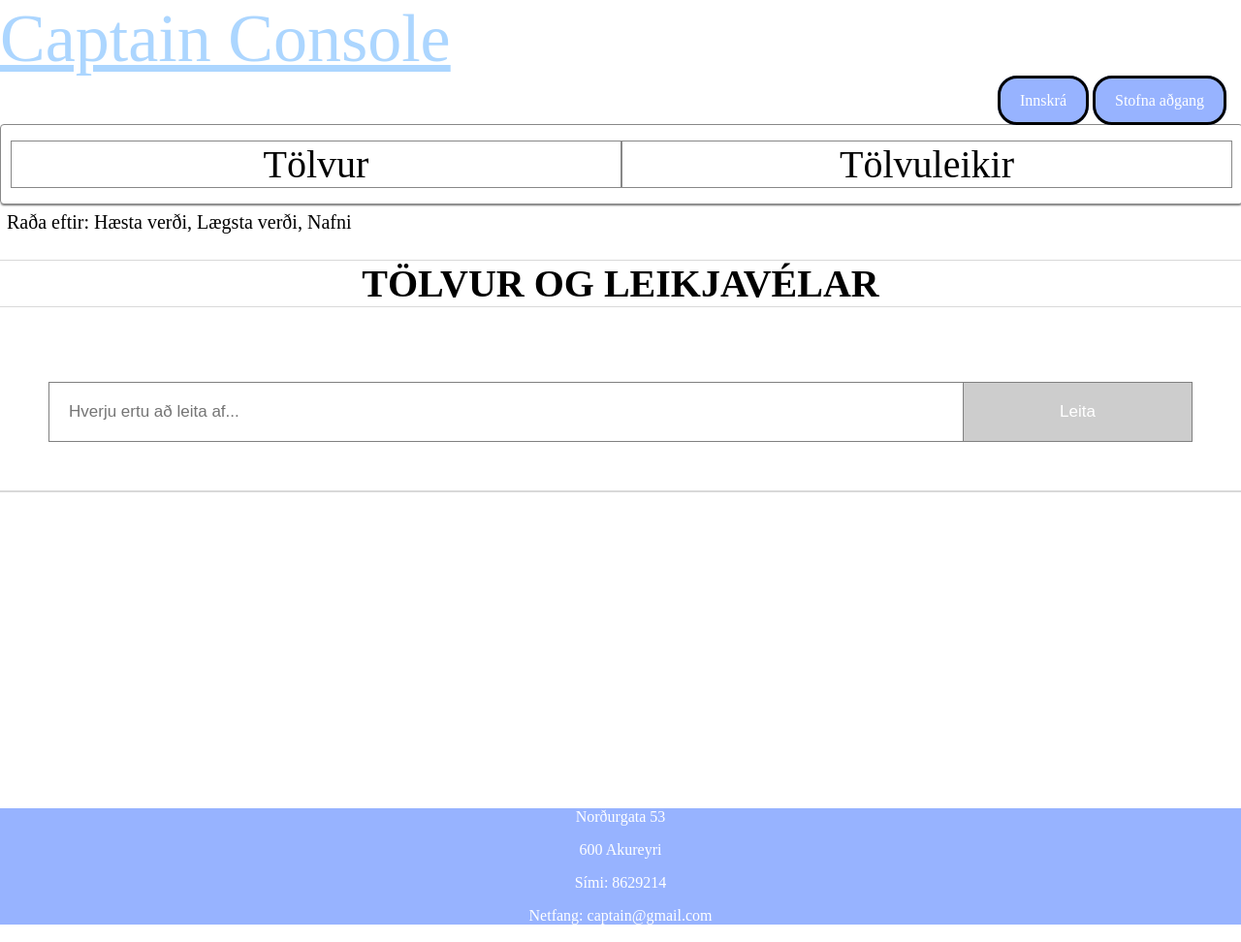
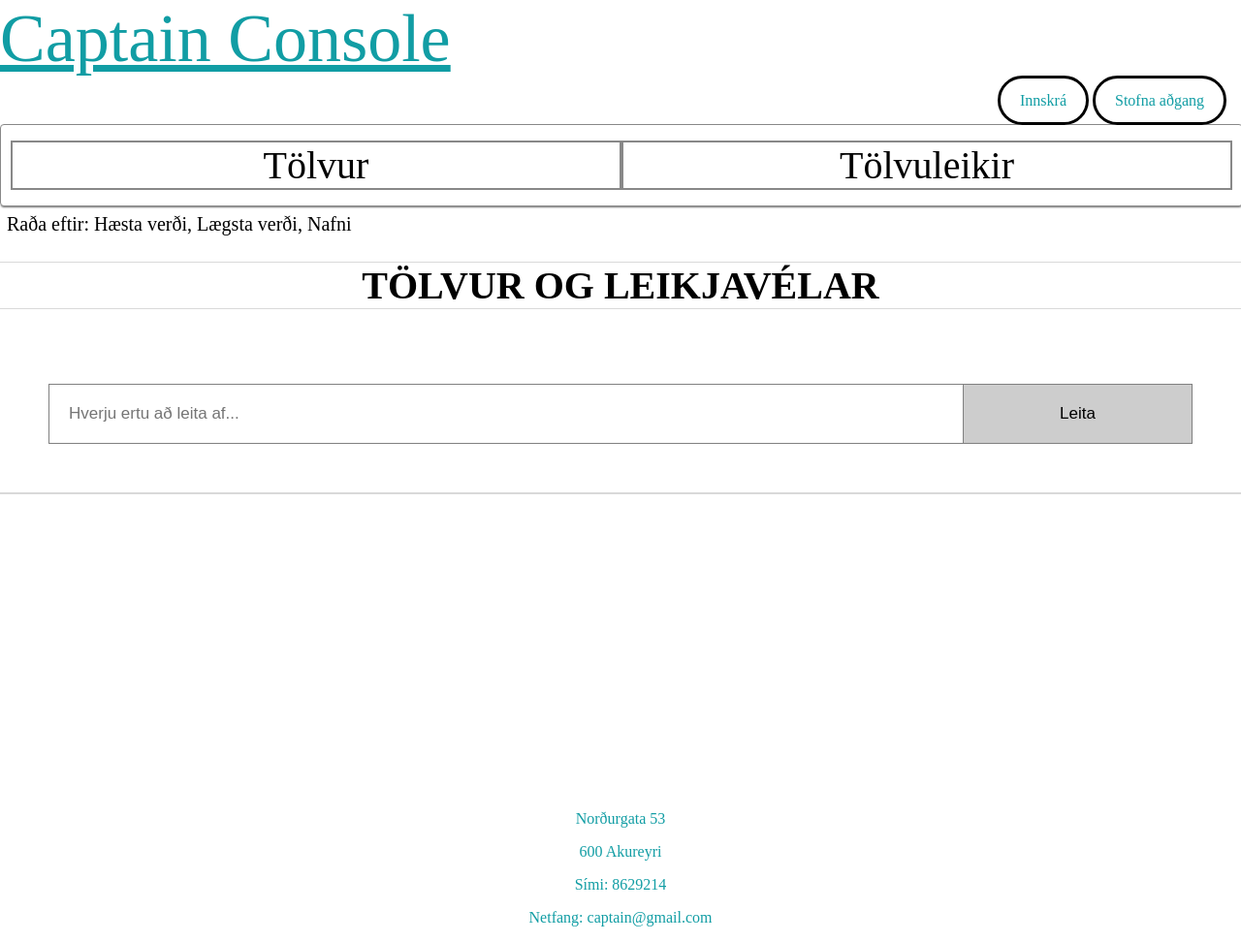
Before and after one commit to fridriks19/verkelgtnams2, a Django app: page /computers/ in a window 1280 px wide. Shown: the whole page at 97% size. Run offline with Django 3.2, Linux system fonts and the light colour scheme; data that the repository does not hold is empty.

Commit message:
css update

```diff
--- a/static/css/main.css
+++ b/static/css/main.css
@@ -31,29 +31,23 @@ a:hover{
 }
 
 .login #login, #register, #logout{
-    background-color: rgb(151, 179, 255);
-    color: white;
+    background-color: white;
+    color: rgb(17, 157, 164);
     padding: 14px 20px;
     margin: 8px 0;
     border-style: solid;
     border-color: rgb(0, 0, 0);
     cursor: pointer;
     width: 10%;
-    border-radius: 20px;
+    border-radius: 30px;
     text-decoration: none;
 }
-
-
-
-
-
 
 .footer  {
       left: 0;
       bottom: 0;
       width: 100%;
-      background-color: rgb(151, 179, 255) ;
-      color: white;
+      color: rgb(17, 157, 164);
       text-align: center;
 }
 .navigation{
@@ -77,7 +71,7 @@ a:hover{
 }
 .navigation ul li{
     width: 100%;
-    border: 1px solid;
+    border: 2px solid;
     font-size: 40px;
     text-align: center;
 }
@@ -88,10 +82,12 @@ a:hover{
 }
 
 .navigation a:hover, li:hover {
+    background-color: rgb(17, 157, 164);
 
 }
 
 .navigation a:hover, li:active{
+   background-color: rgb(17, 157, 164);
 
 }
 
@@ -126,7 +122,7 @@ a:hover{
     width: 20%;
     padding: 20px;
     background: rgb(205, 205, 205);
-    color: white;
+    color: black;
     font-size: 17px;
     border: 1px solid grey;
     border-left: none;
@@ -181,7 +177,7 @@ a:hover{
 }
 
 .home .link {
-    color: rgb(172, 214, 255);
+    color: rgb(17, 157, 164);
     font-size: 70px;
  }
 
```
